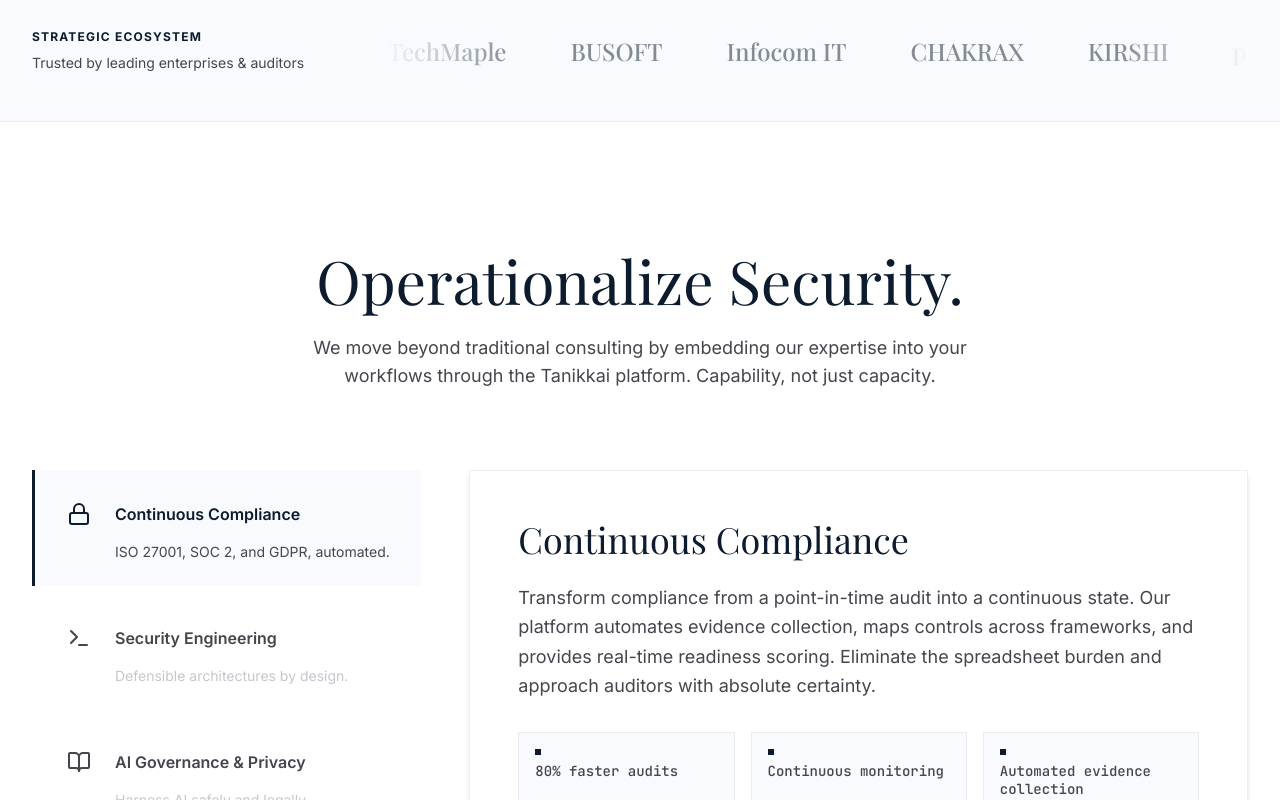
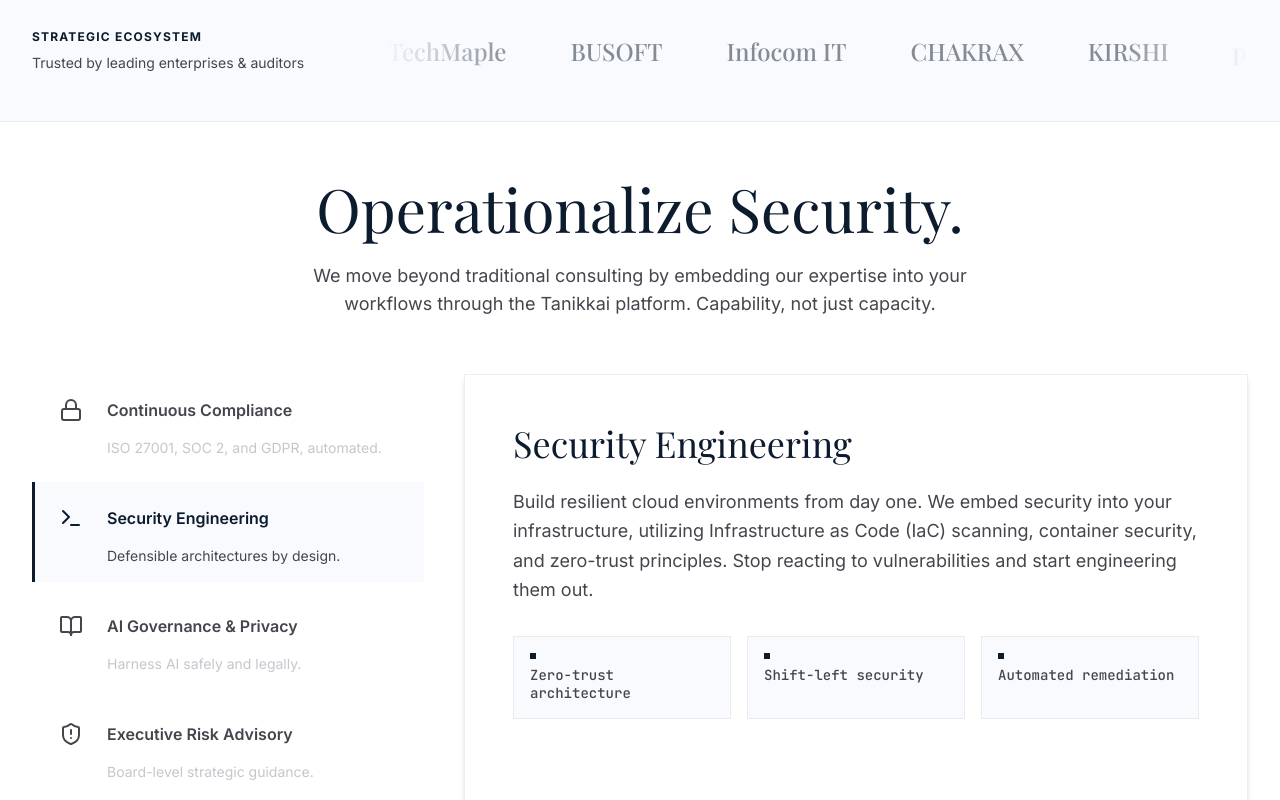
Before and after one commit to SIDHANTH-S/habilesec, a Next.js app: page / in a window 1280 px wide. Shown: the part 820-1620 px from the top of the page. Built offline with nearby package versions, Linux system fonts and the light colour scheme; no server answers; a web font is replaced by a local one.

Commit message:
feat(capabilities): full-height layout, auto-advance tabs, extend timer on interaction

```diff
--- a/components/capabilities.tsx
+++ b/components/capabilities.tsx
@@ -1,6 +1,6 @@
 'use client';
 
-import React, { useState } from 'react';
+import React, { useState, useEffect, useRef } from 'react';
 import { motion, AnimatePresence } from 'motion/react';
 import { ShieldAlert, BookOpen, Lock, Terminal, ArrowRight } from 'lucide-react';
 
@@ -40,13 +40,46 @@ const capabilities = [
 ];
 
 export default function Capabilities() {
-  const [activeTab, setActiveTab] = useState(capabilities[0].id);
+  const [activeIndex, setActiveIndex] = useState(0);
+  const activeTab = capabilities[activeIndex].id;
+
+  // Auto-advance timing state (default 5s). When user clicks, set to 10s temporarily.
+  const [advanceMs, setAdvanceMs] = useState(5000);
+  const revertTimeoutRef = useRef<number | null>(null);
+
+  const handleNavClick = (idx: number) => {
+    setActiveIndex(idx);
+    // extend to 10s on manual interaction
+    setAdvanceMs(10000);
+    if (revertTimeoutRef.current) {
+      window.clearTimeout(revertTimeoutRef.current);
+    }
+    revertTimeoutRef.current = window.setTimeout(() => {
+      setAdvanceMs(5000);
+      revertTimeoutRef.current = null;
+    }, 10000) as unknown as number;
+  };
+
+  // Auto-advance slider using the current advanceMs. Recreate interval on advanceMs or activeIndex changes
+  useEffect(() => {
+    const id = window.setInterval(() => {
+      setActiveIndex((i) => (i + 1) % capabilities.length);
+    }, advanceMs) as unknown as number;
+    return () => window.clearInterval(id);
+  }, [advanceMs, activeIndex]);
+
+  // Cleanup any pending revert timeout on unmount
+  useEffect(() => {
+    return () => {
+      if (revertTimeoutRef.current) window.clearTimeout(revertTimeoutRef.current);
+    };
+  }, []);
 
   return (
-    <section className="py-32 bg-white relative border-b border-outline-variant/20">
-      <div className="max-w-7xl mx-auto px-6 md:px-8">
+    <section className="relative min-h-[90vh] lg:min-h-screen lg:h-screen flex flex-col justify-center py-20 lg:py-0 bg-white border-b border-outline-variant/20">
+      <div className="max-w-7xl mx-auto px-6 md:px-8 w-full h-full flex flex-col justify-center">
 
-        <div className="flex flex-col items-center text-center mb-20">
+        <div className="flex flex-col items-center text-center mb-12 lg:mb-14 lg:mt-14">
           <h2 className="text-4xl md:text-6xl font-display text-primary mb-6">
             Operationalize Security.
           </h2>
@@ -55,37 +88,36 @@ export default function Capabilities() {
           </p>
         </div>
 
-        <div className="flex flex-col lg:flex-row gap-12">
+        <div className="flex flex-col lg:flex-row gap-8 lg:gap-10 lg:items-stretch lg:flex-1 lg:min-h-0">
           {/* Navigation List */}
           <div className="lg:w-1/3 flex flex-col gap-2">
-            {capabilities.map((cap) => (
+            {capabilities.map((cap, idx) => (
               <button
                 key={cap.id}
-                onClick={() => setActiveTab(cap.id)}
-                className={`text-left p-6 transition-all duration-300 border-l-[3px] rounded-none ${
-                  activeTab === cap.id
+                onClick={() => handleNavClick(idx)}
+                className={`text-left p-4 cursor-pointer transition-all duration-300 border-l-[3px] rounded-none ${activeIndex === idx
                     ? 'bg-surface border-primary'
                     : 'bg-transparent border-transparent hover:bg-surface-container-low hover:border-outline-variant/50'
                   }`}
               >
                 <div className="flex items-center gap-4 mb-2">
-                  <div className={`p-2 ${activeTab === cap.id ? 'text-primary' : 'text-on-surface-variant'}`}>
+                  <div className={`p-2 ${activeIndex === idx ? 'text-primary' : 'text-on-surface-variant'}`}>
                     {cap.icon}
                   </div>
-                  <h3 className={`font-semibold ${activeTab === cap.id ? 'text-primary' : 'text-on-surface-variant'}`}>
+                    <h3 className={`font-semibold ${activeIndex === idx ? 'text-primary' : 'text-on-surface-variant'}`}>
                     {cap.title}
                   </h3>
                 </div>
-                <p className={`text-sm pl-14 hidden md:block ${activeTab === cap.id ? 'text-on-surface-variant' : 'text-outline-variant'}`}>{cap.subtitle}</p>
+                  <p className={`text-sm pl-14 hidden md:block ${activeIndex === idx ? 'text-on-surface-variant' : 'text-outline-variant'}`}>{cap.subtitle}</p>
               </button>
             ))}
           </div>
 
           {/* Content Viewer */}
-          <div className="lg:w-2/3 h-full min-h-[400px]">
+          <div className="lg:w-2/3 h-full min-h-[340px] lg:min-h-0">
             <AnimatePresence mode="wait">
-              {capabilities.map((cap) => (
-                cap.id === activeTab && (
+              {capabilities.map((cap, idx) => (
+                idx === activeIndex && (
                   <motion.div
                     key={cap.id}
                     initial={{ opacity: 0, y: 10 }}
```
Also changed, not shown: components/hero.tsx (indentation only). Lines whose indentation alone changed are shown as unchanged.
